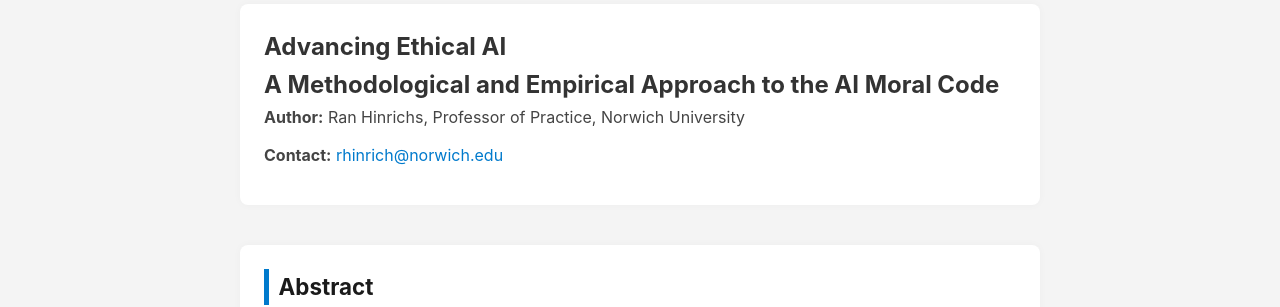
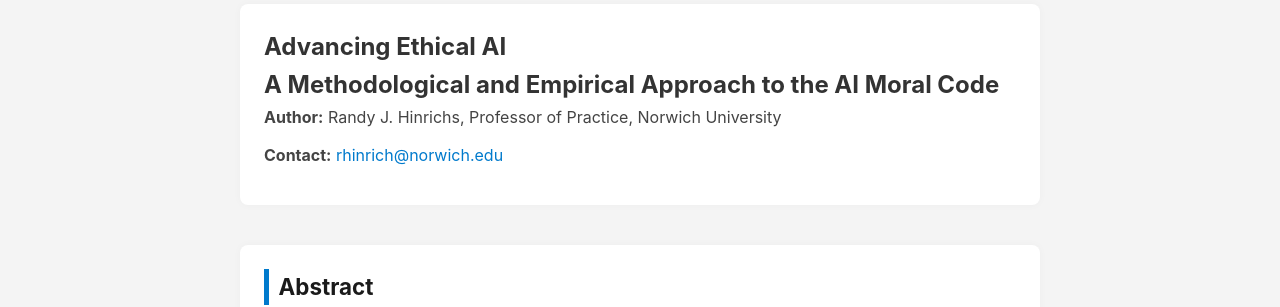
Before and after one commit to rjhinrichs/aimoralcode, a Jekyll site: the page built from index.md, in a window 1280 px wide and 900 px high. Shown: the part 315-622 px from the top of the window. Built offline with Jekyll 4.4.1, drawn with Linux system fonts in a browser that asks for light colours; some of the changed text lies outside the part shown.

Commit message:
Update index.md

```diff
--- a/index.md
+++ b/index.md
@@ -6,7 +6,7 @@ title: Home
 <section>
   <h1>Advancing Ethical AI</h1>
   <h2>A Methodological and Empirical Approach to the AI Moral Code</h2>
-  <p><strong>Author:</strong> Ran Hinrichs, Professor of Practice, Norwich University</p>
+  <p><strong>Author:</strong> Randy J. Hinrichs, Professor of Practice, Norwich University</p>
   <p><strong>Contact:</strong> <a href="mailto:rhinrich@norwich.edu">rhinrich@norwich.edu</a></p>
 </section>
 
@@ -58,11 +58,3 @@ title: Home
     This diagram illustrates the NRBC Architecture for ethical AI agents. It establishes a visual taxonomy linking moral principles, compliance layers, social behaviors, and system-level development practices. Published here as a timestamped IP declaration.
   </p>
 </section>
-
-<footer>
-  <p>&copy; 2025 Ran Hinrichs | AI Moral Code Project</p>
-  <p>
-    <a href="mailto:ran@aimoralcode.org">ran@aimoralcode.org</a> |
-    <a href="https://github.com/rjhinrichs/aimoralcode" target="_blank" rel="noopener noreferrer">GitHub Repository</a>
-  </p>
-</footer>
```
